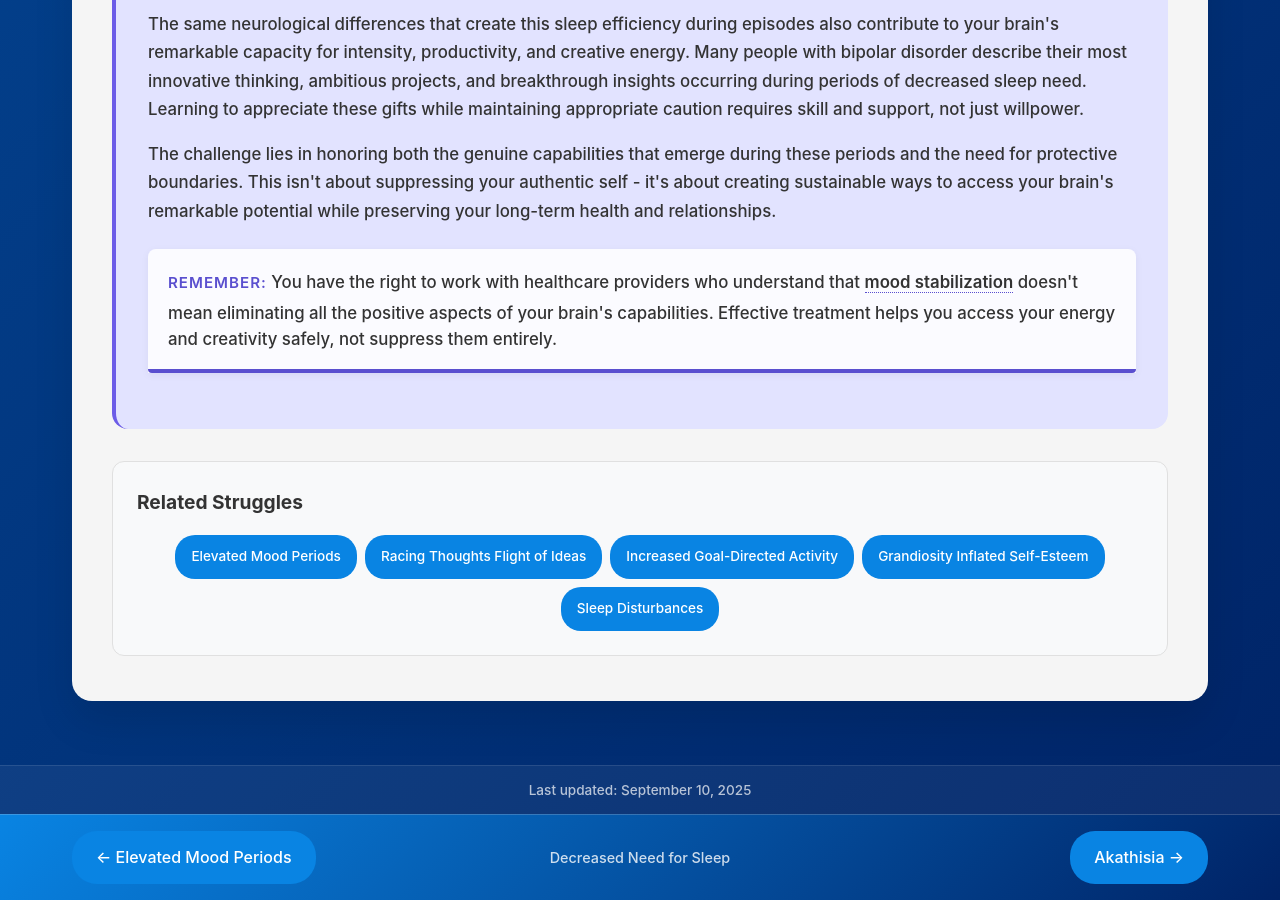
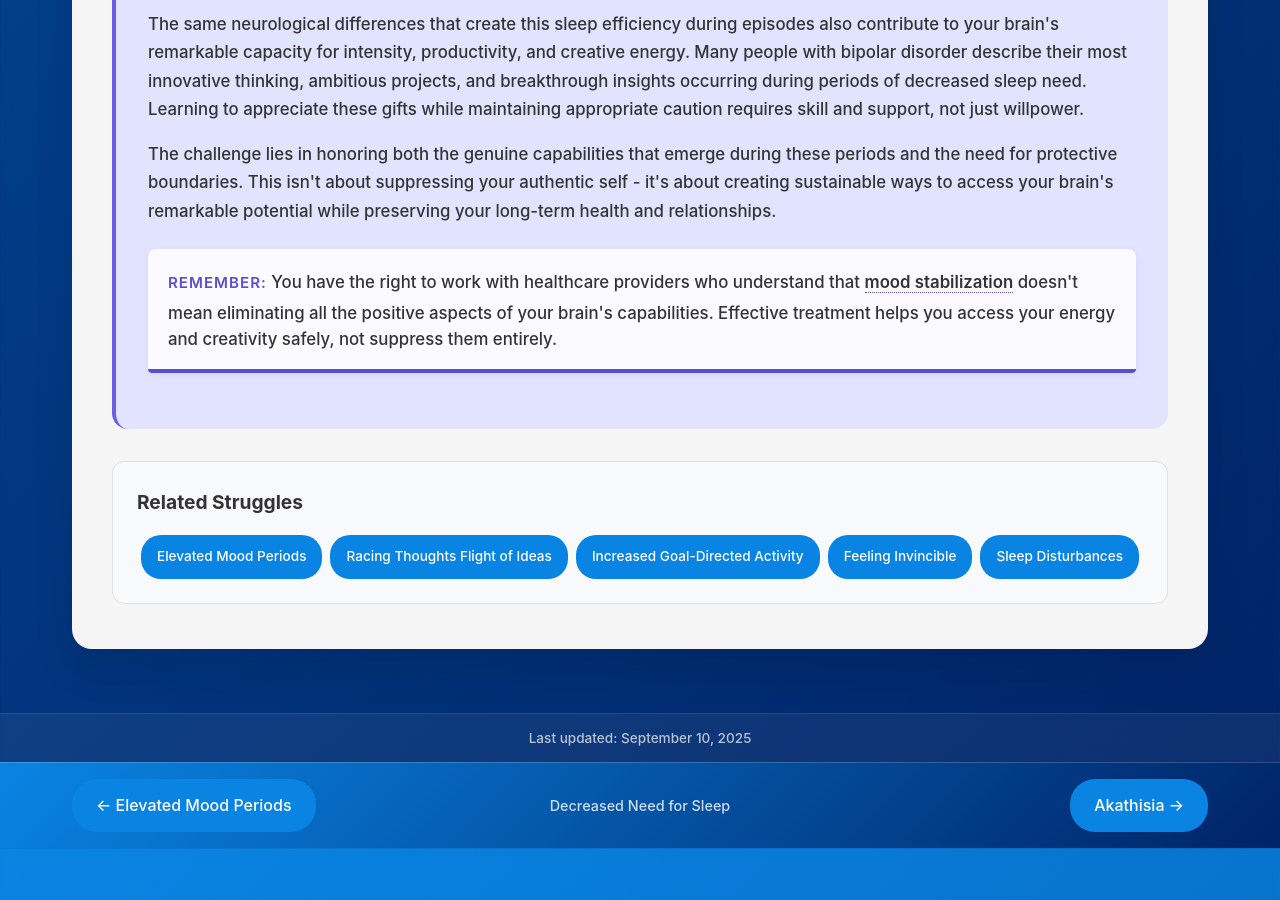
Before and after one commit to neurodivergent-survival-guide/neurodivergent-survival-guide, a Jekyll site: the page built from struggles/decreased-need-for-sleep.html, in a window 1280 px wide and 900 px high, scrolled down 5555 px. Built offline with Jekyll 4.4.1, drawn with Linux system fonts in a browser that asks for light colours.

Commit message:
Update decreased-need-for-sleep.html

```diff
--- a/struggles/decreased-need-for-sleep.html
+++ b/struggles/decreased-need-for-sleep.html
@@ -153,7 +153,7 @@ search_terms: ["need less sleep", "feel fine tired", "energized no sleep", "mani
             <a href="{{ '/struggles/elevated-mood-periods.html' | relative_url }}" class="struggle-tag">Elevated Mood Periods</a>
             <a href="{{ '/struggles/racing-thoughts-flight-of-ideas.html' | relative_url }}" class="struggle-tag">Racing Thoughts Flight of Ideas</a>
             <a href="{{ '/struggles/increased-goal-directed-activity.html' | relative_url }}" class="struggle-tag">Increased Goal-Directed Activity</a>
-            <a href="{{ '/struggles/grandiosity-inflated-self-esteem.html' | relative_url }}" class="struggle-tag">Grandiosity Inflated Self-Esteem</a>
+            <a href="{{ '/struggles/feeling-invincible.html' | relative_url }}" class="struggle-tag">Feeling Invincible</a>
             <a href="{{ '/struggles/sleep-disturbances.html' | relative_url }}" class="struggle-tag">Sleep Disturbances</a>
         </div>
     </div>
```
